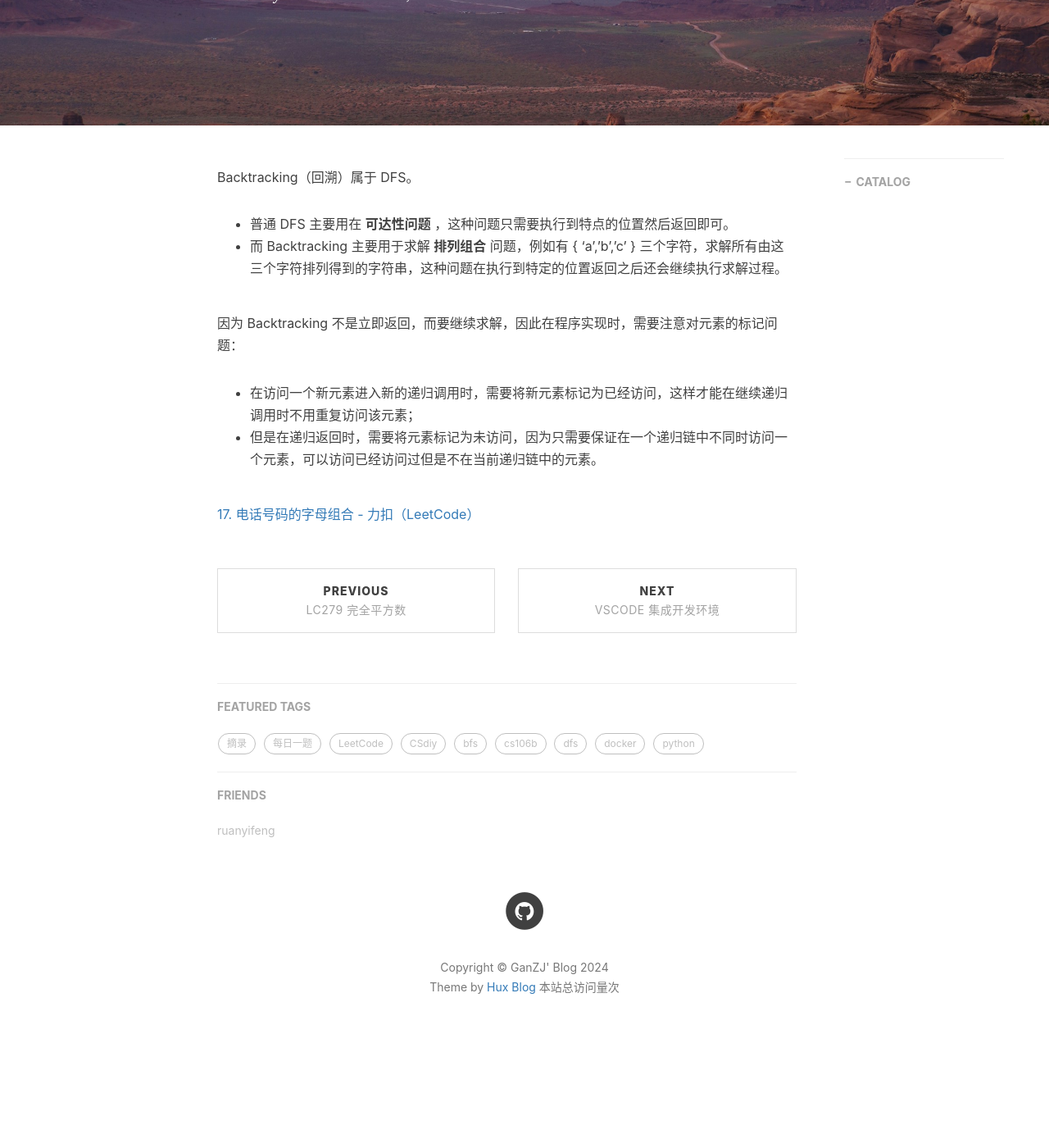
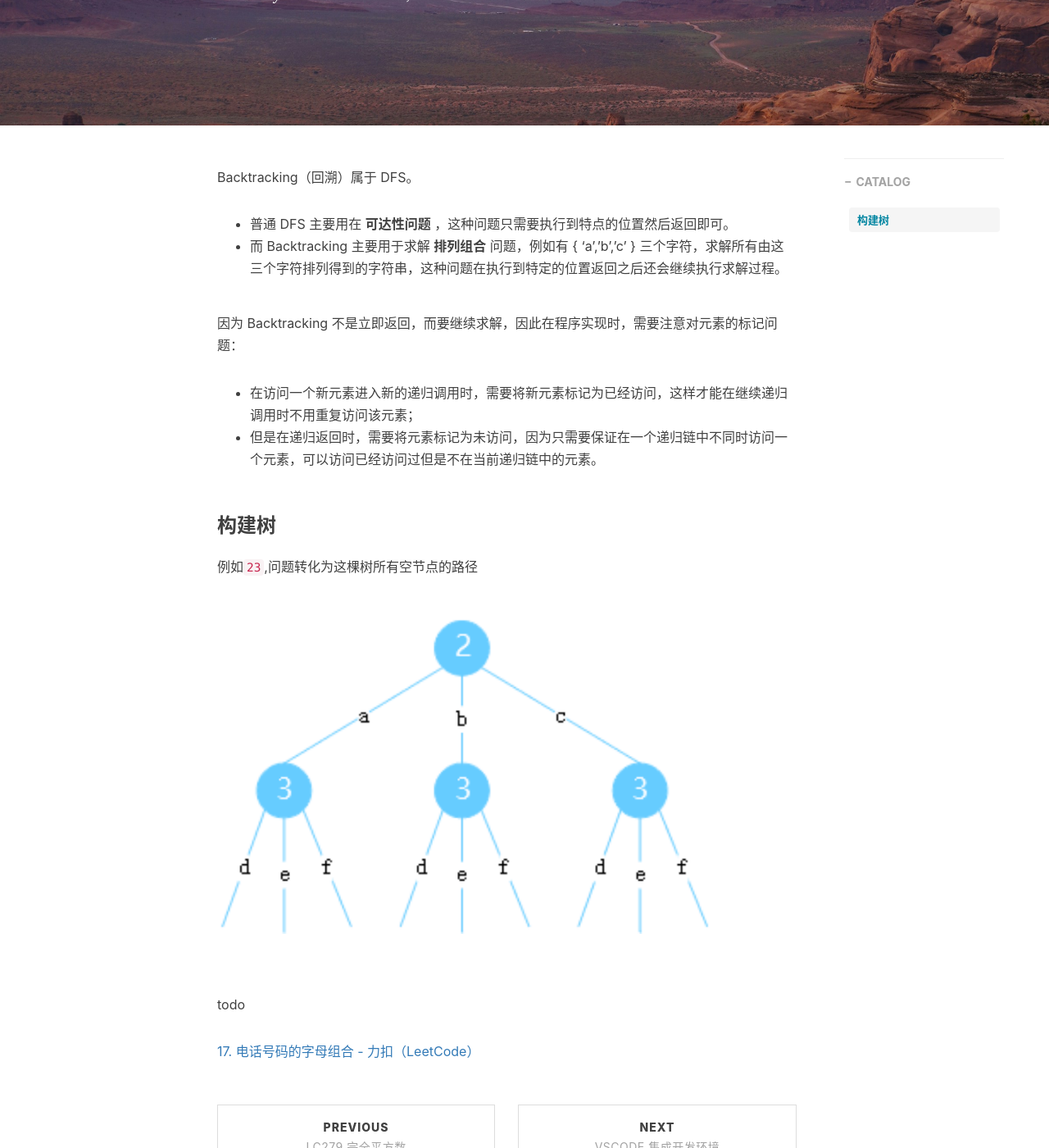
Before and after one commit to Lhrek/Lhrek.github.io, a Jekyll site: the page built from _posts/2024-6-14-letterCombinations.md, in a window 1280 px wide and 1400 px high, scrolled down 412 px. Shown: the whole window at 82% size. Built offline with Jekyll 4.4.1, drawn with Linux system fonts in a browser that asks for light colours; nearby versions of some CDN libraries; comment, search, counter and statistics services are not loaded; before the commit the page ends 1720 px from its top, so only the background shows below that.

Commit message:
mac commit

```diff
--- a/_posts/2024-6-14-letterCombinations.md
+++ b/_posts/2024-6-14-letterCombinations.md
@@ -23,13 +23,15 @@ Backtracking（回溯）属于 DFS。
 
 
 
+### 构建树
+
+例如`23`,问题转化为这棵树所有空节点的路径
+
+![image-20240614135320748](/img/in-post/image-20240614135320748.png)
 
 
 
-
-
-
-
+todo
 
 
 
```
Also changed, not shown: img/in-post/image-20240614135320748.png (added).
